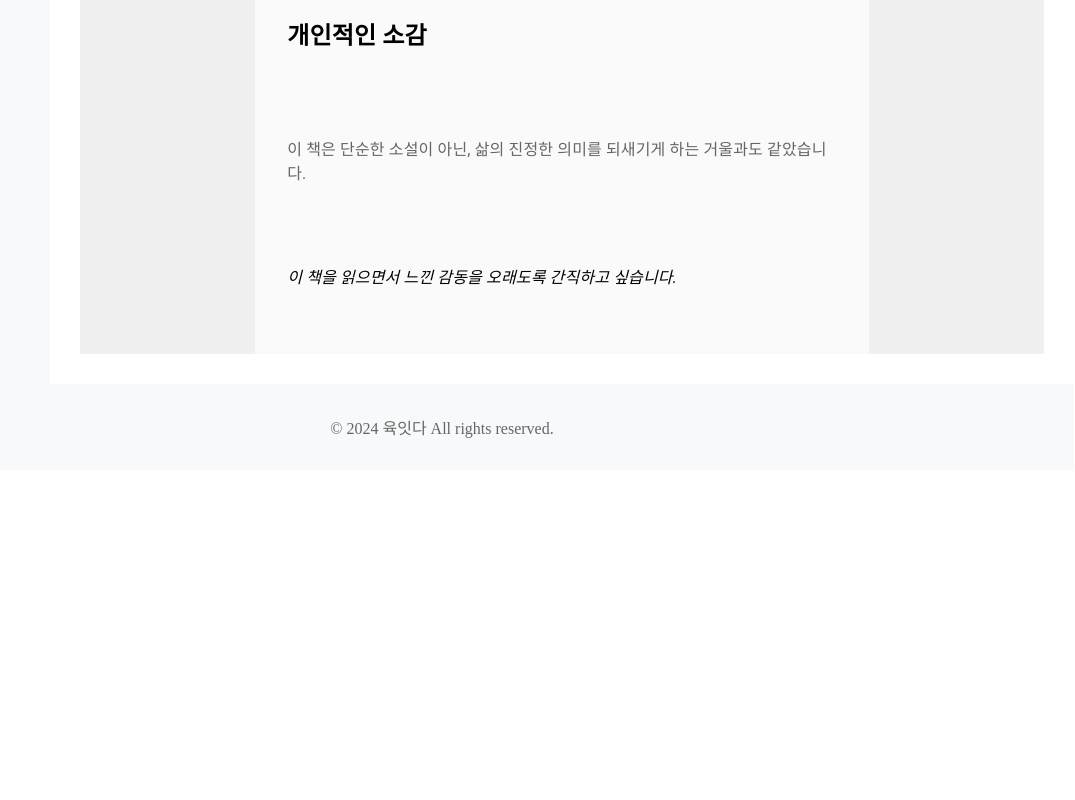
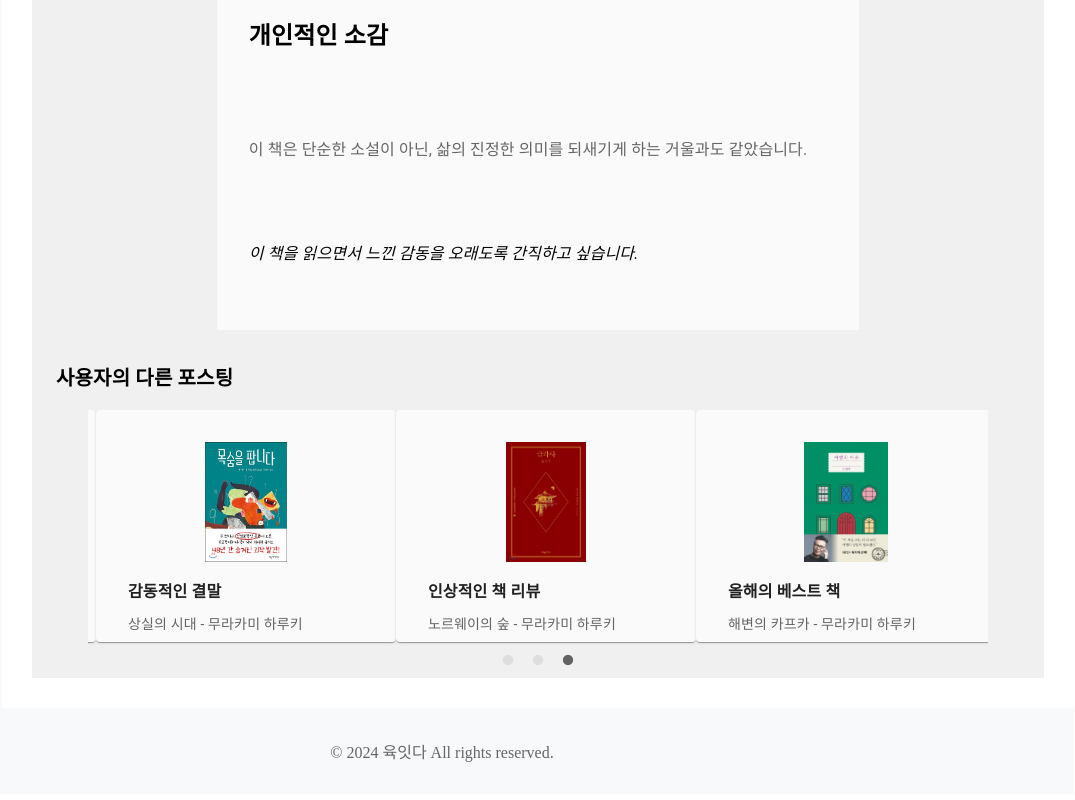
Before and after one commit to 6ITAll/book-it-da, a React (Vite) app: page /posting/1 in a window 1280 px wide. Shown: the part 1542-2342 px from the top of the page, without its empty margins (198-1273 px from the left). Before the commit the page ends 2020 px from the top, so only its background shows below. Built offline with nearby package versions, Linux system fonts and the light colour scheme; no server answers.

Commit message:
:sparkles:feat: add user other posting component 포스팅 작성한 유저의 다른 글 표시 추가 Related to: #55

```diff
--- /dev/null
+++ b/src/components/PostDetailPage/UserOtherPosting.tsx
@@ -0,0 +1,90 @@
+import { Box, Typography, Card, CardContent, Stack } from '@mui/material';
+import { mockUserOtherPosting } from './mockUserOtherPosting';
+import Carousel from '@components/commons/Carousel';
+
+const UserOtherPosts = () => {
+  const carouselSettings = {
+    slidesToShow: 3,
+    dots: true,
+    infinite: true,
+    arrows: false,
+    responsive: [
+      {
+        breakpoint: 600,
+        settings: {
+          slidesToShow: 2,
+          arrows: false,
+          dots: false,
+          infinite: true,
+        },
+      },
+    ],
+  };
+
+  return (
+    <Box sx={{ width: '100%', my: 4, px: 4 }}>
+      <Typography variant="h6" sx={{ mb: 2, fontWeight: 'bold' }}>
+        사용자의 다른 포스팅
+      </Typography>
+      <Carousel settings={carouselSettings}>
+        {/* 포스트 카드 공통 컴포넌트로 교체 */}
+        {mockUserOtherPosting.map((post) => (
+          <Box key={post.id} sx={{ px: 1 }}>
+            <Card
+              sx={{
+                height: '200px',
+                padding: '1rem',
+                backgroundColor: '#fafafa',
+              }}
+            >
+              <CardContent>
+                <Stack spacing={2}>
+                  <Box
+                    sx={{
+                      height: '120px',
+                      display: 'flex',
+                      justifyContent: 'center',
+                      alignItems: 'center',
+                      overflow: 'hidden',
+                      '& img': {
+                        height: '100%',
+                        objectFit: 'contain',
+                      },
+                    }}
+                  >
+                    <img src={post.book.imageUrl} alt={post.book.title} />
+                  </Box>
+                  <Stack spacing={1}>
+                    <Typography variant="subtitle1" fontWeight="bold" noWrap>
+                      {post.title}
+                    </Typography>
+                    <Typography variant="body2" color="text.secondary" noWrap>
+                      {post.book.title} - {post.book.author}
+                    </Typography>
+                    <Typography
+                      variant="body2"
+                      sx={{
+                        overflow: 'hidden',
+                        textOverflow: 'ellipsis',
+                        display: '-webkit-box',
+                        WebkitLineClamp: 2,
+                        WebkitBoxOrient: 'vertical',
+                      }}
+                    >
+                      {post.content}
+                    </Typography>
+                    <Typography variant="caption" color="text.secondary">
+                      {new Date(post.createdAt).toLocaleDateString()}
+                    </Typography>
+                  </Stack>
+                </Stack>
+              </CardContent>
+            </Card>
+          </Box>
+        ))}
+      </Carousel>
+    </Box>
+  );
+};
+
+export default UserOtherPosts;
--- /dev/null
+++ b/src/components/PostDetailPage/mockUserOtherPosting.ts
@@ -0,0 +1,73 @@
+const IMAGES = {
+  sample1: new URL('../../assets/images/sample1.jpg', import.meta.url).href,
+  sample2: new URL('../../assets/images/sample2.jpg', import.meta.url).href,
+  sample3: new URL('../../assets/images/sample3.jpg', import.meta.url).href,
+  sample4: new URL('../../assets/images/sample4.jpg', import.meta.url).href,
+  sample5: new URL('../../assets/images/sample5.jpg', import.meta.url).href,
+};
+
+export const mockUserOtherPosting = [
+  {
+    id: 2,
+    title: '인상적인 책 리뷰',
+    content:
+      '이 책의 매력은 독특한 서술방식과 깊이 있는 심리묘사에 있습니다. 특히 주인공의 내면세계를 표현하는 방식이 인상적이었습니다.',
+    createdAt: '2024-01-20T09:00:00.000Z',
+    book: {
+      title: '노르웨이의 숲',
+      author: '무라카미 하루키',
+      imageUrl: IMAGES.sample1,
+    },
+  },
+  {
+    id: 3,
+    title: '올해의 베스트 책',
+    content:
+      '올해 읽은 책 중 가장 인상 깊었던 작품입니다. 작가의 섬세한 문체와 깊이 있는 통찰력이 돋보입니다.',
+    createdAt: '2024-01-18T09:00:00.000Z',
+    book: {
+      title: '해변의 카프카',
+      author: '무라카미 하루키',
+      imageUrl: IMAGES.sample2,
+    },
+  },
+  {
+    id: 4,
+    title: '감동적인 결말',
+    content:
+      '마지막 장면에서 느껴지는 감동은 정말 오래도록 기억에 남을 것 같습니다. 특히 주인공의 성장과정이...',
+    createdAt: '2024-01-15T09:00:00.000Z',
+    book: {
+      title: '상실의 시대',
+      author: '무라카미 하루키',
+      imageUrl: IMAGES.sample3,
+    },
+  },
+];
+
+export const mockBookPosts = [
+  {
+    id: 5,
+    title: '금각사의 아름다움',
+    content:
+      '미시마 유키오의 섬세한 묘사는 독자를 완전히 몰입시킵니다. 특히 금각사를 바라보는 주인공의 시선이...',
+    user: {
+      id: 3,
+      name: 'Jane Smith',
+      avatarUrl: IMAGES.sample4,
+    },
+    createdAt: '2024-01-19T09:00:00.000Z',
+  },
+  {
+    id: 6,
+    title: '금각사를 읽고',
+    content:
+      '불교 사찰을 배경으로 한 이야기가 이렇게 깊은 울림을 줄 수 있다니 놀랍습니다.',
+    user: {
+      id: 4,
+      name: 'Mike Johnson',
+      avatarUrl: IMAGES.sample5,
+    },
+    createdAt: '2024-01-17T09:00:00.000Z',
+  },
+];
--- a/src/pages/PostDetailPage/PostingDetailPage.tsx
+++ b/src/pages/PostDetailPage/PostingDetailPage.tsx
@@ -6,6 +6,7 @@ import mockPost from '@components/PostDetailPage/mockPosting';
 import PostingUserInfo from '@components/PostDetailPage/PostingUserInfo';
 import PostingContent from '@components/PostDetailPage/PostingContent';
 import PostingHeader from '@components/PostDetailPage/PostingHeader';
+import UserOtherPosts from '@components/PostDetailPage/UserOtherPosting';
 
 // 추후 타입 정리 필요
 interface Posting {
@@ -88,6 +89,7 @@ const PostingDetailPage = () => {
         {/* 포스팅 정보 */}
         <PostingContent content={post.content} book={post.book} />
       </Stack>
+      <UserOtherPosts />
       {/* 추후 해당 사용자의 다른 글 표시 */}
       {/* 추후 같은 책에 대한 다른 포스팅 */}
       <PostingShareDialog
```
